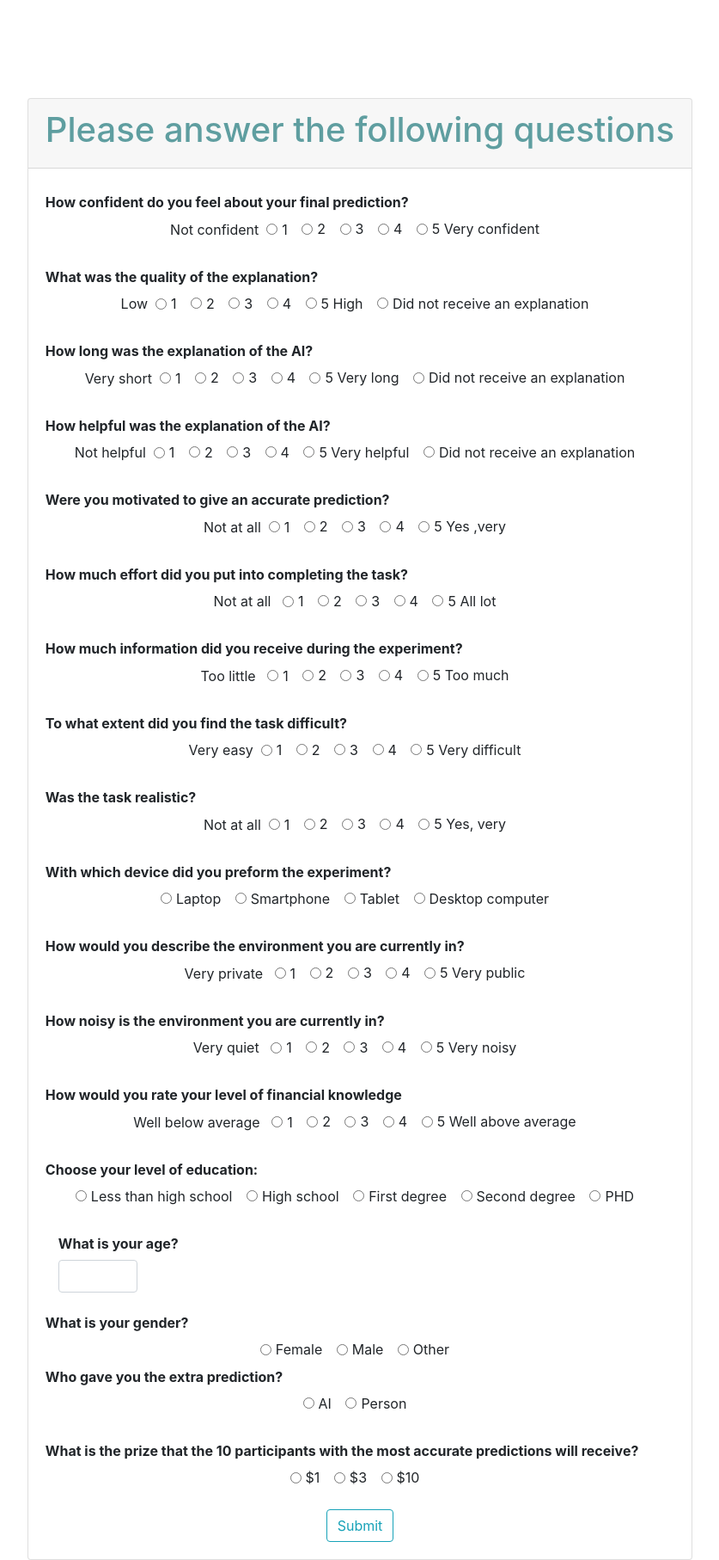
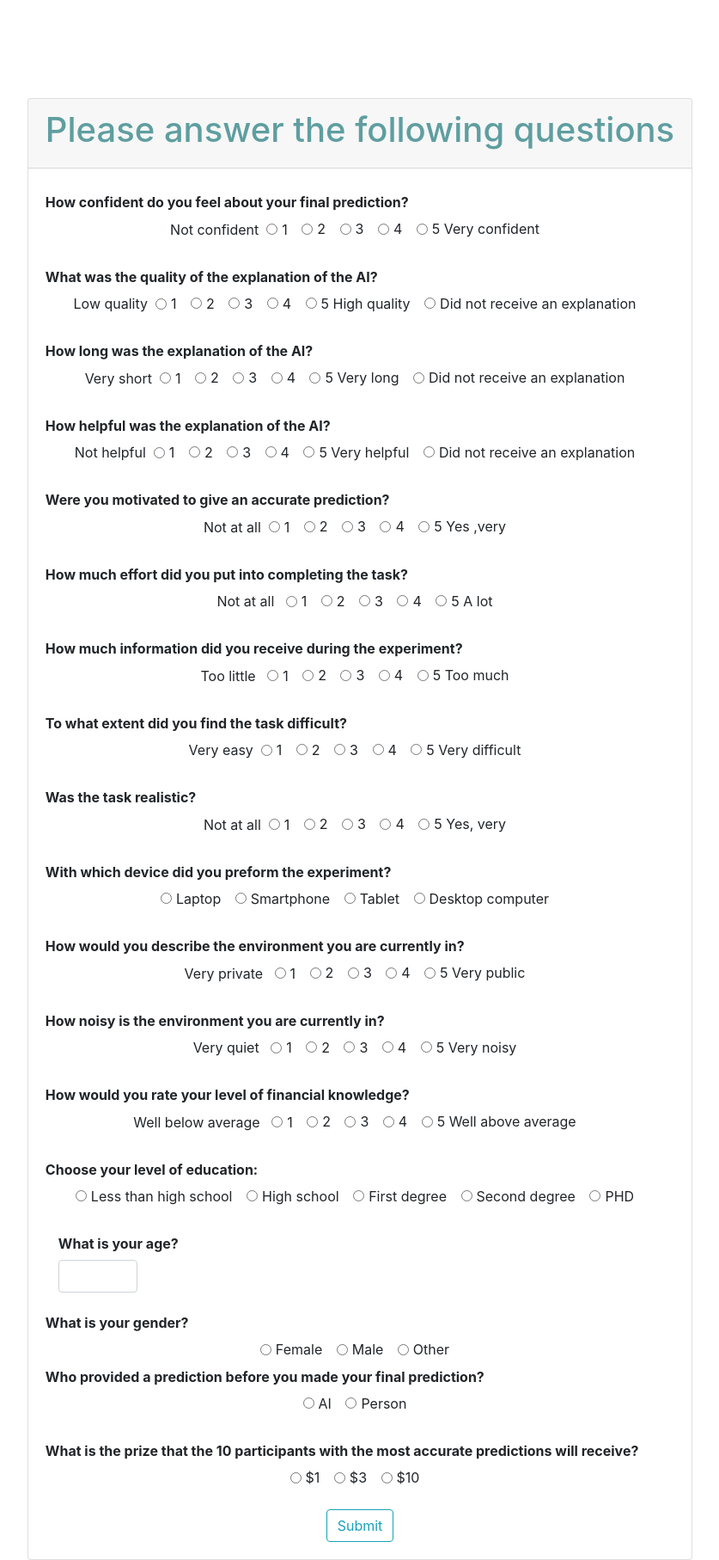
Before and after one commit to HagarHalber/ExperimentOne-, a Flask app: template templates/End_Question_Screen.html in a window 1280 px wide. Shown: the whole page at 86% size, without its empty margins (221-1058 px from the left). Run offline with Flask 2, Linux system fonts and the light colour scheme; the template is opened without the code that fills it, so the values that code supplies are empty.

Commit message:
lior update

```diff
--- a/templates/End_Question_Screen.html
+++ b/templates/End_Question_Screen.html
@@ -42,11 +42,11 @@
                         </div>
                         </div><br>
 
-                        <label for="Quality" class="col-form-label" style="font-weight:bold">What was the quality of the explanation? </label><br>
+                        <label for="Quality" class="col-form-label" style="font-weight:bold">What was the quality of the explanation of the AI? </label><br>
                         <div class="form-row justify-content-center">
                          <div class="radio">
                         <div class="form-check form-check-inline">
-                          <label class="form-check-label" for="Quality">Low&nbsp;&nbsp;</label>
+                          <label class="form-check-label" for="Quality">Low quality&nbsp;&nbsp;</label>
                           <input class="form-check-input" type="radio" name="Quality"  value="1" />
                           <label class="form-check-label" for="Quality">1</label>
                         </div>
@@ -64,7 +64,7 @@
                         </div>
                         <div class="form-check form-check-inline">
                           <input class="form-check-input" type="radio" name="Quality" value="5"/>
-                          <label class="form-check-label" for="Quality">5  High </label>
+                          <label class="form-check-label" for="Quality">5  High quality </label>
                         </div>
                         <div class="form-check form-check-inline">
                           <input class="form-check-input" type="radio" name="Quality" value="0"/>
@@ -184,7 +184,7 @@
                         </div>
                         <div class="form-check form-check-inline">
                           <input class="form-check-input" type="radio" name="Effort" value="5"/>
-                          <label class="form-check-label" for="Effort">5  All lot </label>
+                          <label class="form-check-label" for="Effort">5  A lot </label>
                         </div>
                         </div>
                         </div><br>
@@ -346,7 +346,7 @@
                         </div>
                         </div><br>
 
-                      <label for="knowledge" class="col-form-label" style="font-weight:bold">How would you rate your level of financial knowledge</label><br>
+                      <label for="knowledge" class="col-form-label" style="font-weight:bold">How would you rate your level of financial knowledge?</label><br>
                        <div class="form-row justify-content-center">
                         <div class="radio" >
                         <div class="form-check form-check-inline">
@@ -422,7 +422,7 @@
                         </div>
                         </div>
                         </div>
-                      <label for="prize" class="col-form-label" style="font-weight:bold">Who gave you the extra prediction?</label><br>
+                      <label for="prize" class="col-form-label" style="font-weight:bold">Who provided a prediction before you made your final prediction?</label><br>
                        <div class="form-row justify-content-center">
                         <div class="radio" >
                         <div class="form-check form-check-inline">
--- a/templates/First_Prediction_Screen.html
+++ b/templates/First_Prediction_Screen.html
@@ -24,7 +24,7 @@
                   <input type="number" class="form-control col-md-2" id="First_pre" step="any" name="First_pre" required placeholder="$000.00" min="0"><br>
                  </div>
                  <div class="form-row justify-content-center">
-                     <p>**Predict the price 7 days from the time presented in the graph**</p>
+                     <p>**Predict the stock price 7 days from the time presented in the graph**</p>
                  </div><br>
                  <div class="form-row justify-content-center">
                   <button type="submit" class="btn btn-outline-info">Submit</button>
--- a/templates/Instruction_screen.html
+++ b/templates/Instruction_screen.html
@@ -21,9 +21,9 @@
                 <p class="card-text "><strong>** In making your <strong>final prediction</strong>, you can choose whether and to what extent to change your <strong>first prediction</strong>  based on the AI prediction.</strong></p>
                 {% if mt_type %}
                  {% if mt_type == 1 %}
-                  <p class="card-text "><strong style="color: black">You can win a prize for your performance in the experiment: the 10 participants whose <strong style="color: red">final prediction</strong> is the most accurate will receive a $1 prize each (in addition to their payment for participation).</strong></p><br>
+                  <p class="card-text "><strong style="color: black">You can win a prize for your performance in the experiment: the 10 participants whose <strong style="color: red">final prediction</strong> is the most accurate will receive a <strong style="color: red">$1</strong> prize each (in addition to their payment for participation).</strong></p><br>
                  {% elif mt_type==2 %}
-                  <p class="card-text "><strong style="color: black">You can win a prize for your performance in the experiment: the 10 participants whose <strong style="color: red">final prediction</strong> is the most accurate will receive a $10 prize each (in addition to their payment for participation).</strong></p><br>
+                  <p class="card-text "><strong style="color: black">You can win a prize for your performance in the experiment: the 10 participants whose <strong style="color: red">final prediction</strong> is the most accurate will receive a <strong style="color: red">$10</strong> prize each (in addition to their payment for participation).</strong></p><br>
                   {% endif %}
                 {% endif %}
                 <p class="card-text ">Browsing back and forth is not possible. Therefore, please progress to the next page only when your answers are final.</p>
```
Also changed, not shown: templates/Final_Prediction_Screen.html (+11 -11 lines).
